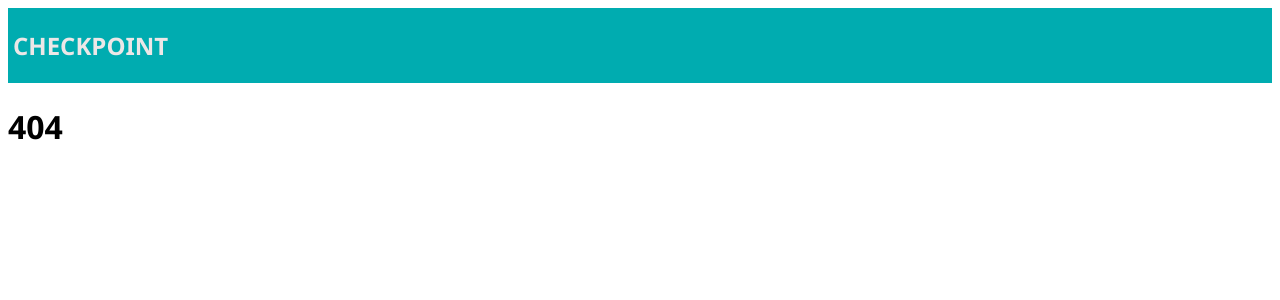
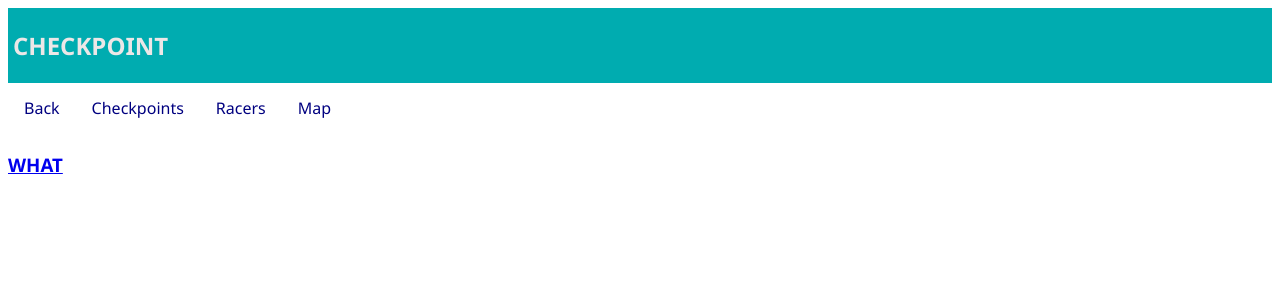
Before and after one commit to nathancarroll/checkpoint-app, a React (Create React App) app: page /#/racedetails/1/participants in a window 1280 px wide. Before the commit this address had no page. Shown: the top 300 px of the page. Built offline with nearby package versions, Linux system fonts and the light colour scheme; no server answers.

Commit message:
fix the fucking nested routes bug

```diff
--- a/src/App.js
+++ b/src/App.js
@@ -21,7 +21,7 @@ const App = () => (
   <div>
     <Header title="CHECKPOINT" />
     <Router>
-      <Switch>
+        <Switch>
         <Redirect exact from="/" to="/home" />
         <Route
           path="/home"
@@ -57,13 +57,11 @@ const App = () => (
           component={CreateRaceContainer}
         />
         <Route
-          exact path="/racedetails/:id"
+          path="/racedetails/:id"
           component={RaceDetailsContainer}
         />
-        {/* OTHERWISE (no path!) */}
         <Route render={() => <h1>404</h1>} />
-
-      </Switch>
+        </Switch>
     </Router>
   </div>
 );
--- a/src/components/CreateRaceContainer/CreateRaceContainer.js
+++ b/src/components/CreateRaceContainer/CreateRaceContainer.js
@@ -1,12 +1,6 @@
 import React, {Component} from 'react';
 import {connect} from 'react-redux';
-import {
-    HashRouter as Router,
-    Route,
-    Redirect,
-    Switch,
-    Link
-  } from 'react-router-dom';
+import {Link} from 'react-router-dom';
 
 import CreateRaceCheckpointList from '../CreateRaceCheckpointList/CreateRaceCheckpointList';
 import CreateRaceMapView from '../CreateRaceMapView/CreateRaceMapView';
@@ -64,13 +58,15 @@ class CreateRaceContainer extends Component{
     render(){
         let content;
         if (this.state.showMap){
-            content = <CreateRaceMapView
+            content = (
+                    <CreateRaceMapView
                         checkpoints={this.state.checkpoints}
                         toggle={this.toggleView}
                         handleCheckpointClick={this.handleCheckpointClick}
                         handleMapClick={this.handleMapClick}
                         handleCheckpointSave={this.handleCheckpointSave}
                     />
+            )
         } else {
             content = (
                     <React.Fragment>
--- a/src/components/RaceDetailsContainer/RaceDetailsContainer.js
+++ b/src/components/RaceDetailsContainer/RaceDetailsContainer.js
@@ -1,9 +1,11 @@
 import React, {Component} from 'react';
 import {connect} from 'react-redux';
+import {Route, Link} from 'react-router-dom';
 
 import {RACE_ACTIONS} from '../../redux/actions/raceActions';
 
 import RaceDetailsNav from '../RaceDetailsNav/RaceDetailsNav';
+import RaceParticipants from '../RaceParticipants/RaceParticipants';
 
 class RaceDetailsContainer extends Component{
     componentDidMount = () => {
@@ -18,7 +20,8 @@ class RaceDetailsContainer extends Component{
         return(
             <div>
                 <RaceDetailsNav raceID={this.props.match.params.id} />
-                {JSON.stringify(this.props.race.participants)}
+                <h3><Link to={this.props.match.url + '/what'}>WHAT</Link></h3>
+                <Route path={this.props.match.url + '/what'} render={() => <h1>hello</h1>} />
             </div>
         )
     }
--- a/src/components/RaceDetailsNav/RaceDetailsNav.js
+++ b/src/components/RaceDetailsNav/RaceDetailsNav.js
@@ -14,7 +14,7 @@ const RaceDetailsNav = (props) => {
                 <li><Link to="/">Back</Link></li>
                 <li><Link to={link.checkpoints}>Checkpoints</Link></li>
                 <li><Link to={link.racers}>Racers</Link></li>
-                <li><Link to={link.map}>Map: {props.raceID}</Link></li>
+                <li><Link to={link.map}>Map</Link></li>
             </ul>
         </div>
     )
--- a/src/components/UserPage/UserPage.js
+++ b/src/components/UserPage/UserPage.js
@@ -30,7 +30,7 @@ class UserPage extends Component {
   render() {
     let content = null;
     const raceTableBody = this.props.allRaces.map((race) => {
-      const raceLink = '/race/' + race.id;
+      const raceLink = '/racedetails/' + race.id;
       let status;
       if (race.start_time && race.finish_time){
         status = 'completed';
```
Lines whose indentation alone changed are shown as unchanged.
